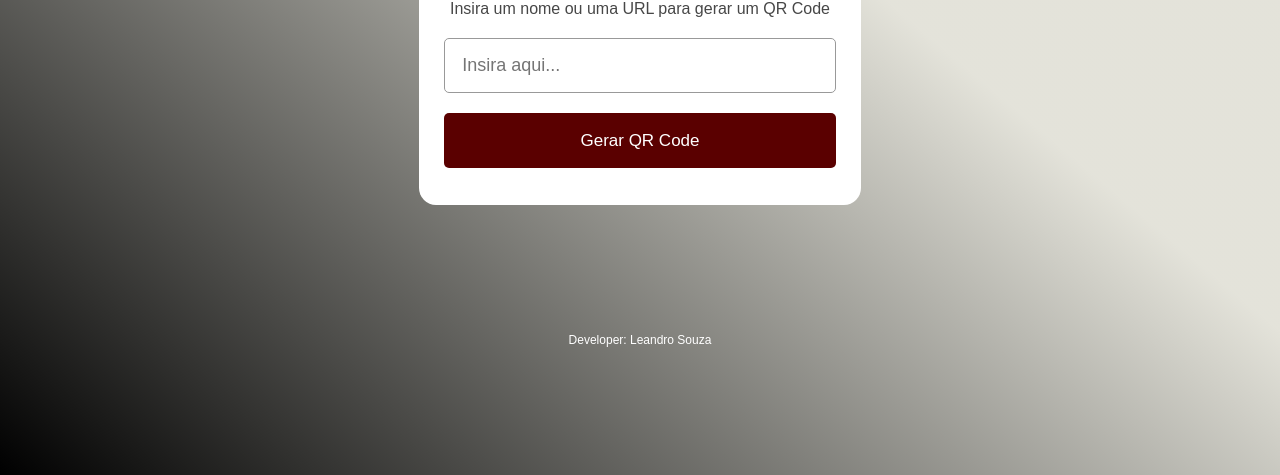
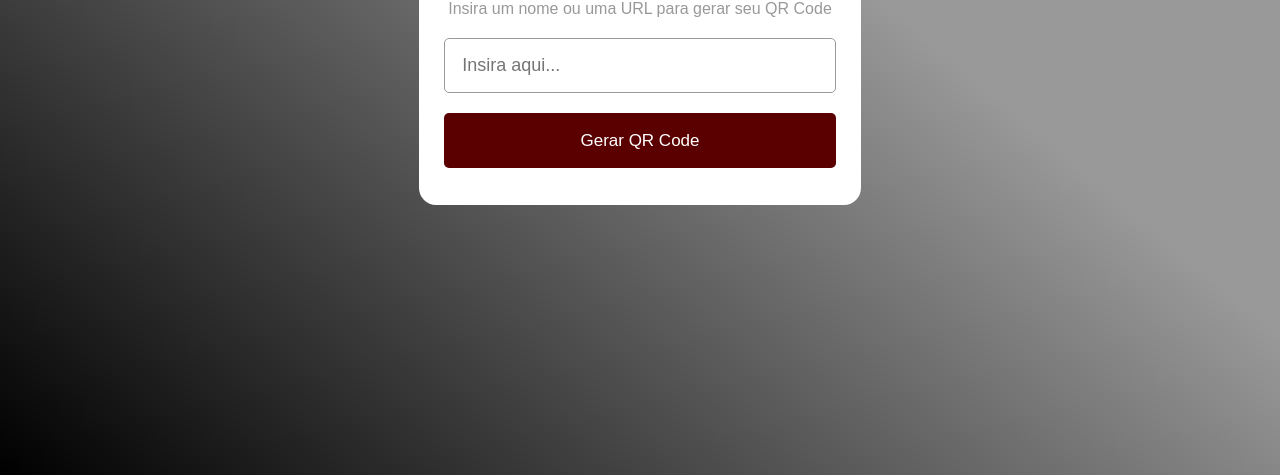
Before and after one commit to oellima/Gerador-de-QR-Code, a plain HTML site: page index.html in a window 1280 px wide. Shown: the part 325-800 px from the top of the page. Drawn offline with Linux system fonts and the light colour scheme.

Commit message:
insertion

```diff
--- a/index.html
+++ b/index.html
@@ -9,11 +9,12 @@
 
 </head>
 <body>
+
     <div class="wrapper">
 
         <header>
             <h1><strong>GERADOR DE QR CODE</strong></h1>
-            <p>Insira um nome ou uma URL para gerar um QR Code</p>
+            <p>Insira um nome ou uma URL para gerar seu QR Code</p>
         </header>
 
         <main class="form">
@@ -23,13 +24,11 @@
 
         <footer class="qr-code">
             <img src="" alt="qr-code" class="img">
+            <br>
+            <div class="dev">
+                <p>Developer: Leandro Souza</p>
+            </div>
         </footer>
-
-        <br><br><br>
-
-        <div class="dev">
-            <p>Developer: Leandro Souza</p>
-        </div>
 
     </div>
 
--- a/style.css
+++ b/style.css
@@ -10,7 +10,7 @@ body{
     align-items: center;
     justify-content: center;
     min-height: 100vh;
-    background: linear-gradient(220deg, #dddcd1cd 35%, rgb(0, 0, 0) 100%);
+    background: linear-gradient(220deg, #999 35%, rgb(0, 0, 0) 100%);
 }
 
 .wrapper{
@@ -34,7 +34,7 @@ header h1{
 }
 
 header p{
-    color: #474747;
+    color: #999;
     font-size: 16px;
     text-align: center;
     margin-top: 5px;
@@ -73,13 +73,15 @@ header p{
 
 .wrapper .qr-code{
     display: flex;
+    height: 260px;
     opacity: 0;
     pointer-events: none;
     padding: 33px 0;
     border-radius: 5px;
     align-items: center;
     justify-content: center;
-    border: 1px solid #987a71;
+    border: 1px solid #999;
+    flex-direction: column;
 }
 
 .qr-code .img{
@@ -98,6 +100,6 @@ header p{
     align-items: center;
     justify-content: center;
     text-align: center;
-    color: #fff;
+    color: #999;
     font-size: 12px;
 }
```
